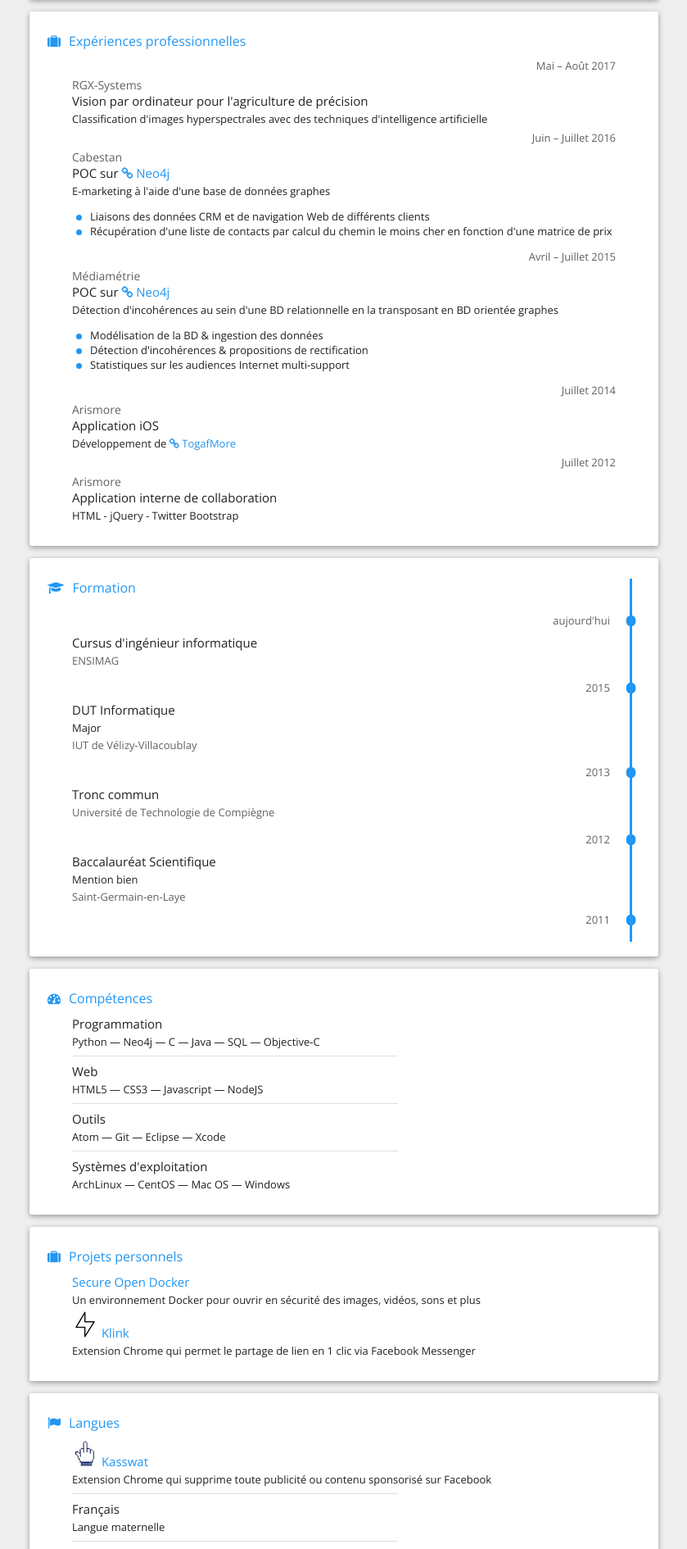
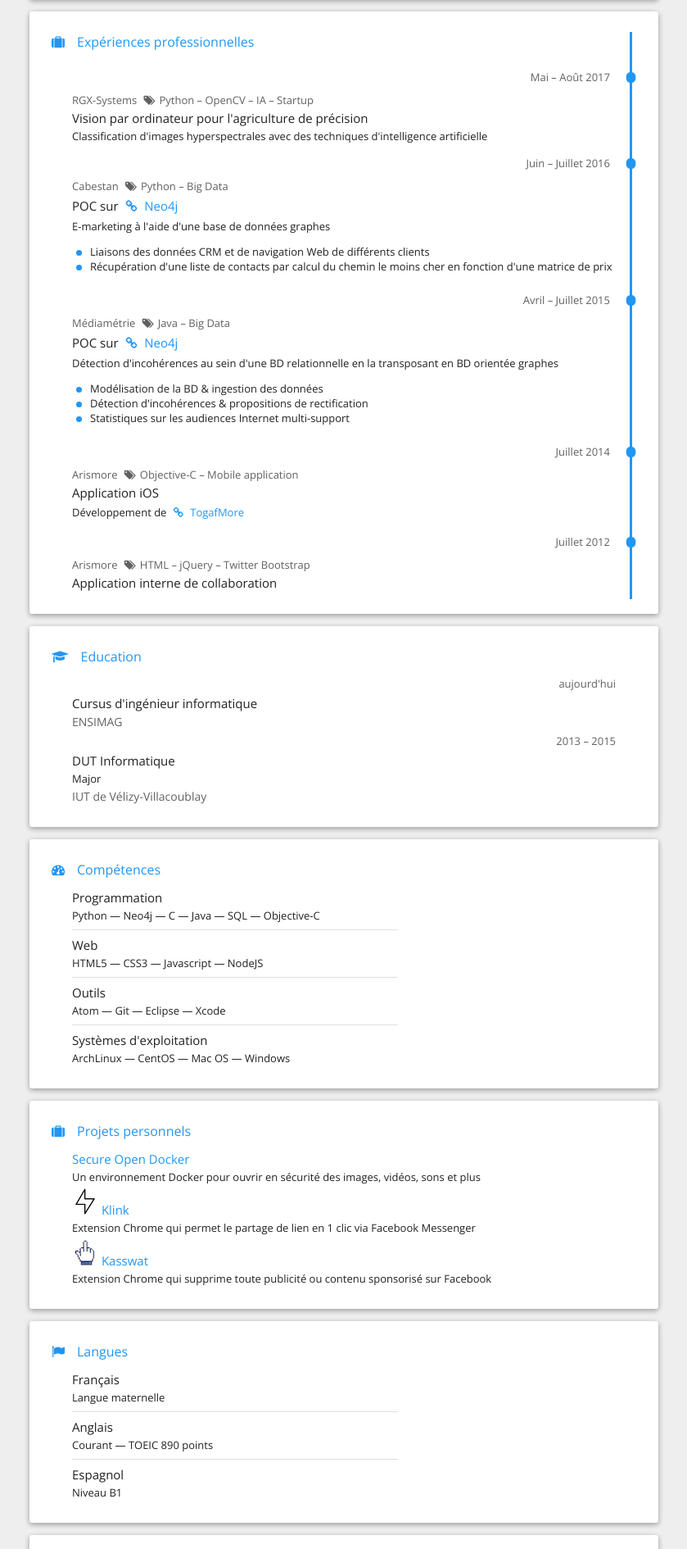
Before and after one commit to KeNt178/resume, a PHP site: page /public/fr/index.html in a window 1280 px wide. Shown: the part 818-2708 px from the top of the page at 82% size, without its empty margins (220-1059 px from the left). Run offline with PHP 8.4, Linux system fonts and the light colour scheme; some libraries are stand-ins or nearby versions.

Commit message:
hashtags, social profiles

```diff
--- a/src/public/css/style.css
+++ b/src/public/css/style.css
@@ -36,6 +36,9 @@
 	padding:25px;
 	margin-top:10vh;
 	text-align:center;
+}
+i{
+	padding: 5px;
 }
 #quick_card #photo{
 	height:90px;
--- a/src/public/fr/index.html
+++ b/src/public/fr/index.html
@@ -18,10 +18,18 @@
 <div id="blue_bg"></div>
 <header>
 	<div id="quick_card" class="card">
-		<input id="toggle" type="checkbox" class="hide"  onclick="switchLanguage()">
-		<label id="switchlabel" for="toggle">
-			<span class="hide"></span>
-		</label>
+		<div style="display: flex; justify-content: space-between;">
+			<div>
+				<input id="toggle" type="checkbox" class="hide"  onclick="switchLanguage()">
+				<label id="switchlabel" for="toggle">
+					<span class="hide"></span>
+				</label>
+			</div>
+			<div>
+				<a href="https://github.com/lapwat/"><i class="fa fa-github fa-2x"></i></a>
+				<a href="https://linkedin.com/in/quentin-lapointe-4821a4a0/"><i class="fa fa-linkedin fa-2x"></i></a>
+			</div>
+		</div>
 		<div><img id="photo" src="../img/photo.jpg" /></div>
 		<h1 id="name">Quentin Lapointe</h1>
 		<h2 id="description">Étudiant à l'ENSIMAG</h2>
@@ -33,18 +41,18 @@
 	<div id="map"></div>
 </div>
 <div id="about_card" class="card">
-	<section class="tab">
+	<section class="tab formation">
 		<div class="title"><i class="fa fa-suitcase"></i>Expériences professionnelles</div>
 		<div class="content">
 			<section class="element">
-				<div class="date">Mai – Août 2017</div>
-				<div class="place">RGX-Systems</div>
-				<div class="name">Vision par ordinateur pour l'agriculture de précision</div>
+				<div class="date">Mai – Août 2017<span class="bullet">&#8226;</span></div>
+				<div class="place">RGX-Systems <i class="fa fa-tags"></i>Python – OpenCV – IA – Startup</div>
+				<div class="name">Vision par ordinateur</div>
 				<div class="description">Classification d'images hyperspectrales avec des techniques d'intelligence artificielle</div>
 			</section>
 			<section class="element">
-				<div class="date">Juin – Juillet 2016</div>
-				<div class="place">Cabestan</div>
+				<div class="date">Juin – Juillet 2016<span class="bullet">&#8226;</span></div>
+				<div class="place">Cabestan <i class="fa fa-tags"></i>Python – Big Data</div>
 				<div class="name">POC sur <a href="http://neo4j.com/"><i class="fa fa-link"></i> Neo4j</a></div>
 				<div class="description">E-marketing à l'aide d'une base de données graphes
 					<ul>
@@ -54,8 +62,8 @@
 				</div>
 			</section>
 			<section class="element">
-				<div class="date">Avril – Juillet 2015</div>
-				<div class="place">Médiamétrie</div>
+				<div class="date">Avril – Juillet 2015<span class="bullet">&#8226;</span></div>
+				<div class="place">Médiamétrie <i class="fa fa-tags"></i>Java – Big Data</div>
 				<div class="name">POC sur <a href="http://neo4j.com/"><i class="fa fa-link"></i> Neo4j</a></div>
 				<div class="description">Détection d'incohérences au sein d'une BD relationnelle en la transposant en BD orientée graphes
 					<ul>
@@ -65,46 +73,33 @@
 				</div>
 			</section>
 			<section class="element">
-				<div class="date">Juillet 2014</div>
-				<div class="place">Arismore</div>
+				<div class="date">Juillet 2014<span class="bullet">&#8226;</span></div>
+				<div class="place">Arismore <i class="fa fa-tags"></i>Objective-C – Mobile application</div>
 				<div class="name">Application iOS</div>
 				<div class="description">Développement de <a href="https://itunes.apple.com/fr/app/togafmore/id581774033"><i class="fa fa-link"></i> TogafMore</a></div>
 			</section>
 			<section class="element">
-				<div class="date">Juillet 2012</div>
-				<div class="place">Arismore</div>
+				<div class="date">Juillet 2012<span class="bullet">&#8226;</span></div>
+				<div class="place">Arismore <i class="fa fa-tags"></i>HTML – jQuery – Twitter Bootstrap</div>
 				<div class="name">Application interne de collaboration</div>
-				<div class="description">HTML - jQuery - Twitter Bootstrap</div>
 			</section>
 		</div>
 	</section>
 </div>
 <div id="about_card" class="card">
-	<section class="tab formation">
-		<div class="title"><i class="fa fa-graduation-cap"></i>Formation</div>
+	<section class="tab">
+		<div class="title"><i class="fa fa-graduation-cap"></i>Education</div>
 		<div class="content">
 			<section class="element">
-				<div class="date">aujourd'hui<span class="bullet">&#8226;</span></div>
+				<div class="date">aujourd'hui</div>
 				<div class="name">Cursus d'ingénieur informatique</div>
 				<div class="place">ENSIMAG</div>
 			</section>
 			<section class="element">
-				<div class="date">2015<span class="bullet">&#8226;</span></div>
+				<div class="date">2013 – 2015</div>
 				<div class="name">DUT Informatique</div>
 				<div class="description">Major</div>
 				<div class="place">IUT de Vélizy-Villacoublay</div>
-			</section>
-			<section class="element">
-				<div class="date">2013<span class="bullet">&#8226;</span></div>
-				<div class="name">Tronc commun</div>
-				<div class="place">Université de Technologie de Compiègne</div>
-			</section>
-			<section class="element">
-				<div class="date">2012<span class="bullet">&#8226;</span></div>
-				<div class="name">Baccalauréat Scientifique</div>
-				<div class="description">Mention bien</div>
-				<div class="place">Saint-Germain-en-Laye</div>
-				<div class="date">2011<span class="bullet">&#8226;</span></div>
 			</section>
 		</div>
 	</section>
@@ -139,6 +134,10 @@
 	<section class="tab">
 		<div class="title"><i class="fa fa-flag"></i>Projets personnels</div>
 		<div class="content">
+			<section class="element">
+				<div class="name"><a href="https://github.com/lapwat/secure-open-docker"> Secure Open</a></div>
+				<div class="description">Un environnement Docker pour ouvrir en sécurité des images, vidéos, sons et plus</div>
+			</section>
 			<section class="element">
 				<div class="name"><a href="https://github.com/lapwat/klink"><img id="photo" src="../img/klink-icon.png" /> Klink</a></div>
 				<div class="description">Extension Chrome qui permet le partage de lien en 1 clic via Facebook Messenger</div>
--- a/src/public/js/languages.js
+++ b/src/public/js/languages.js
@@ -3,7 +3,7 @@
 	"fr":{
 		"title":[
 			"<i class=\"fa fa-suitcase\"></i>Expériences professionnelles",
-			"<i class=\"fa fa-graduation-cap\"></i>Formation",
+			"<i class=\"fa fa-graduation-cap\"></i>Education",
 			"<i class=\"fa fa-tachometer\"></i>Compétences",
 			"<i class=\"fa fa-suitcase\"></i>Projets personnels",
 			"<i class=\"fa fa-flag\"></i>Langues",
@@ -19,8 +19,6 @@
 
 			"Cursus d'ingénieur informatique",
 			"DUT Informatique",
-			"Tronc commun",
-			"Baccalauréat Scientifique",
 
 			"Programmation",
 			"Web",
@@ -46,10 +44,8 @@
 			"E-marketing à l'aide d'une base de données graphes<ul><li>Liaisons des données CRM et de navigation Web de différents clients</li><li>Récupération d'une liste de contacts par calcul du chemin le moins cher en fonction d'une matrice de prix</li></ul>",
 			"Détection d'incohérences au sein d'une BD relationnelle en la transposant en BD orientée graphes<ul><li>Modélisation de la BD & ingestion des données</li><li>Détection d'incohérences & propositions de rectification</li><li>Statistiques sur les audiences Internet multi-support</li></ul>",
 			"Développement de <a href=\"https://itunes.apple.com/fr/app/togafmore/id581774033\"><i class=\"fa fa-link\"></i> TogafMore</a>",
-			"",
 
 			"Major",
-			"Mention bien",
 
 			"",
 			"",
@@ -227,7 +223,7 @@
 	for (var i = 0; i < classes.length; i++) {
 		if (values[i] !== '') {
 			classes[i].innerHTML = values[i];
-			if (classe === 'date' & i > 4) {
+			if (classe === 'date' & i <= 4) {
 				classes[i].innerHTML += '<span class="bullet">&#8226;</span>';
 			}
 		}
```
Also changed, not shown: src/public/en/index.html (+28 -33 lines).
